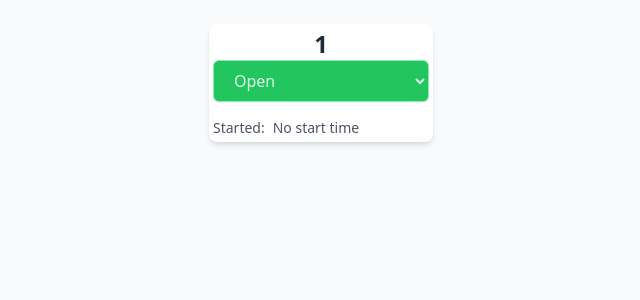
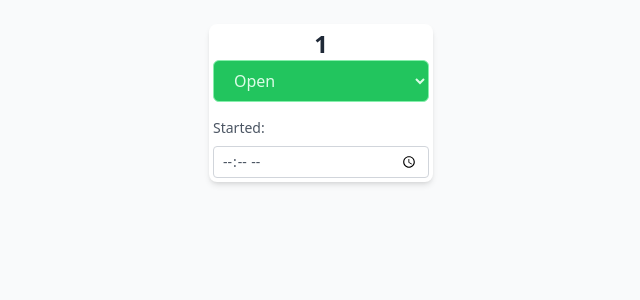
Before and after one commit to CipherSphere/vue-range-app, a Vue app: page / in a window 1280 px wide. Both pictures are taken after a click on the button "Initialize". Shown: the top 300 px of the page, without its empty margins (319-959 px from the left). Built offline with nearby package versions, Linux system fonts and the light colour scheme; the HTML template or start-up script is replaced by a standard one.

Commit message:
Add manual time set

```diff
--- a/src/components/LaneCard.vue
+++ b/src/components/LaneCard.vue
@@ -26,19 +26,14 @@
         </option>
       </select>
 
-        <div
-          v-if="lane.started_at"
-          class="text-sm text-gray-600 flex items-center space-x-2"
-        >
+      <div class="text-sm text-gray-600 flex flex-col space-y-2">
         <span class="font-medium">Started:</span>
-          <span>{{ new Date(lane.started_at).toLocaleString() }}</span>
-        </div>
-        <div
-          v-else
-          class="text-sm text-gray-600 flex items-center space-x-2"
-        >
-          <span class="font-medium">Started:</span>
-          <span>No start time</span>
+        <input
+          type="time"
+          :value="formatTimeForInput(lane.started_at)"
+          @change="updateStartTime($event)"
+          class="px-2 py-1 rounded border border-gray-300 focus:ring-2 focus:ring-blue-500 focus:outline-none"
+        />
       </div>
     </div>
   </div>
@@ -59,4 +54,17 @@
   const status = (event.target as HTMLSelectElement).value as Lane['status'];
   store.updateLaneStatus(props.lane.id, status);
 };
+
+const formatTimeForInput = (date: string | null): string => {
+  if (!date) return '';
+  return new Date(date).toLocaleTimeString('en-US', { hour12: false, hour: '2-digit', minute: '2-digit' });
+};
+
+const updateStartTime = (event: Event) => {
+  const newTime = (event.target as HTMLInputElement).value;
+  const today = new Date();
+  const [hours, minutes] = newTime.split(':');
+  today.setHours(parseInt(hours), parseInt(minutes), 0);
+  store.updateLaneStartTime(props.lane.id, today.toISOString());
+};
 </script>
--- a/src/stores/lanes.ts
+++ b/src/stores/lanes.ts
@@ -41,6 +41,15 @@ export const useLaneStore = defineStore('lanes', {
     saveLanesToStorage() {
       localStorage.setItem('lanes', JSON.stringify(this.lanes));
       localStorage.setItem('isInitialized', JSON.stringify(this.isInitialized));
+    },
+
+    updateLaneStartTime(laneId: number, startTime: string) {
+      const lane = this.lanes.find(l => l.id === laneId);
+
+      if (lane) {
+        lane.started_at = startTime;
+        this.saveLanesToStorage();
+      }
     }
   }
 });
```
Lines whose indentation alone changed are shown as unchanged.
